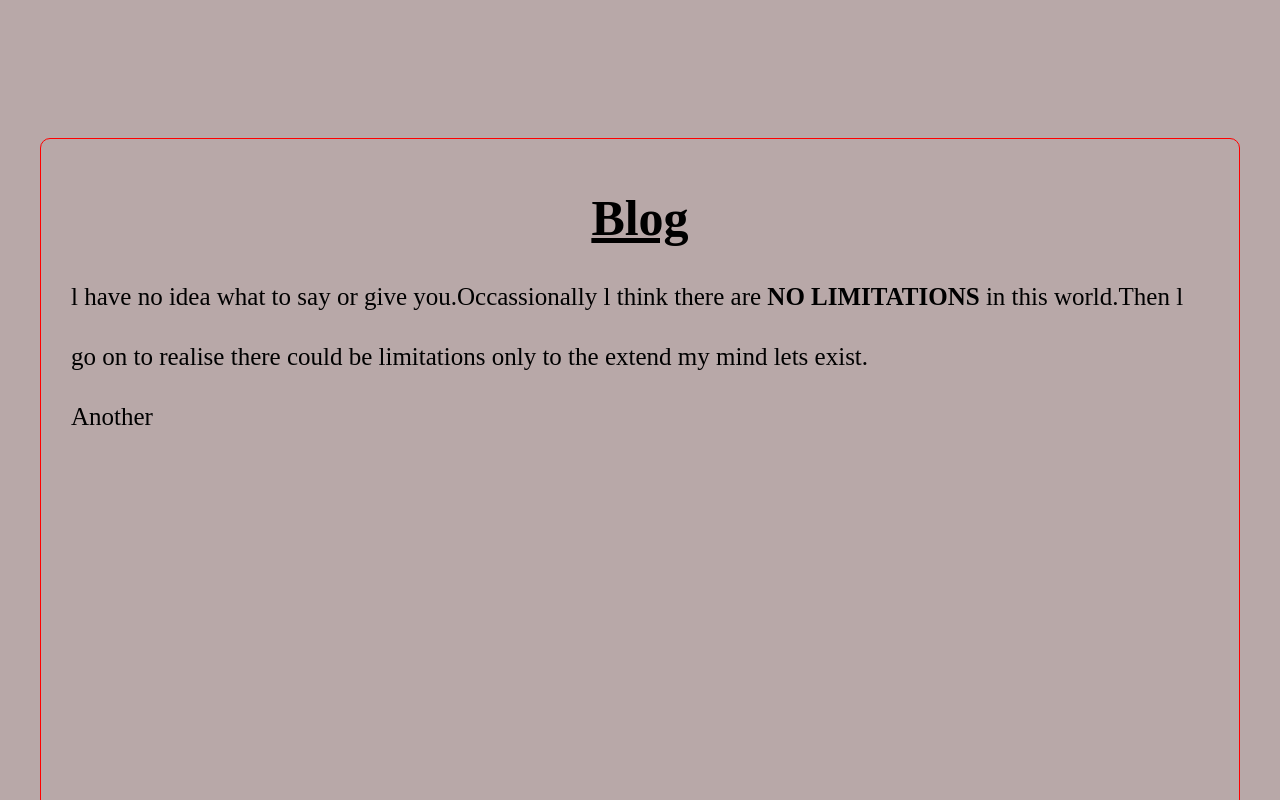
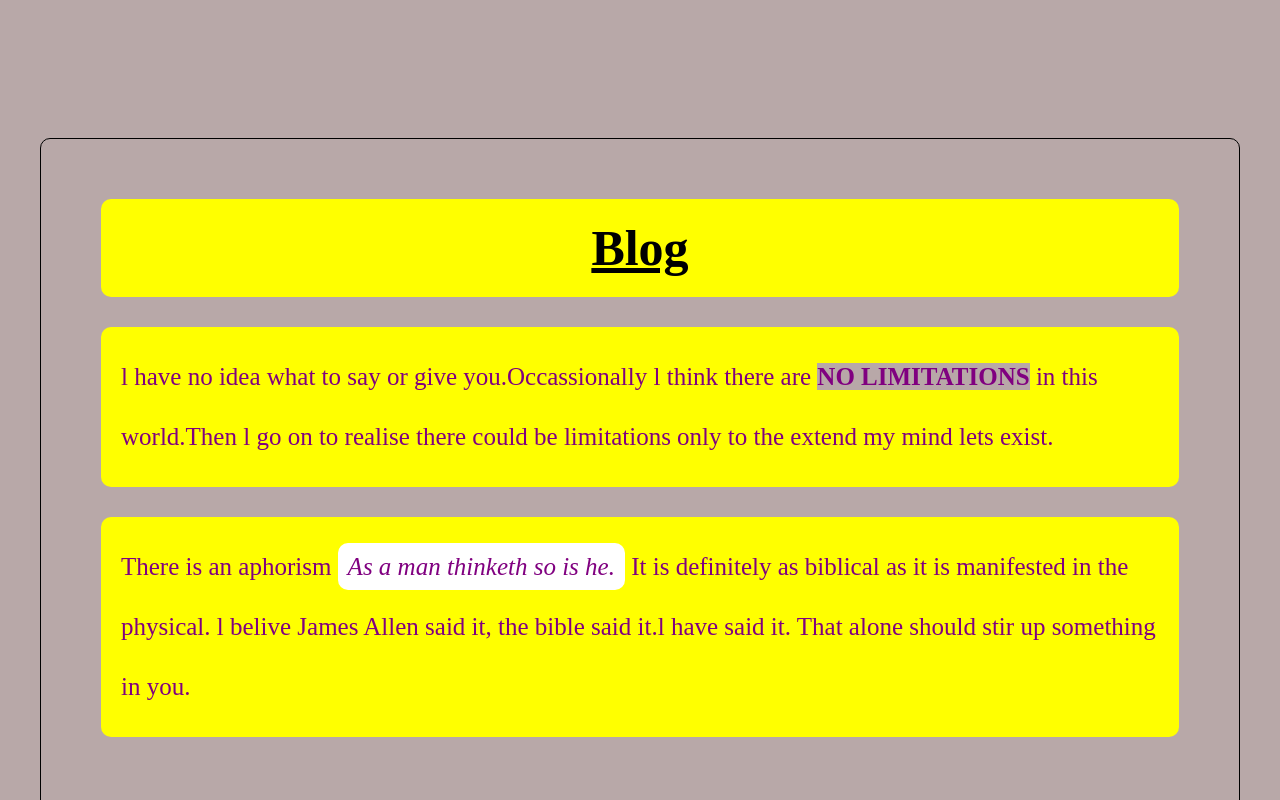
Before and after one commit to Raphiniel/MyPortfolio, a React (Vite) app: page /Footer in a window 1280 px wide. Shown: the part 740-1540 px from the top of the page. Built offline with nearby package versions, Linux system fonts and the light colour scheme.

Commit message:
initial commit

```diff
--- a/src/home/body.css
+++ b/src/home/body.css
@@ -5,7 +5,7 @@
     border-radius: 10px;
     margin-top: 200px;
     margin-bottom: 200px;
-    background-color: greenyellow;
+    /* background-color: yellow; */
     min-height: 100vh;
 
     h1{
@@ -14,7 +14,7 @@
         margin-bottom: 40px;
         text-decoration: underline;
         text-align: center;
-        color: red;
+        color: black;
     }
 }
 .about {
@@ -33,7 +33,7 @@
         margin-bottom: 40px;
         text-decoration: underline;
         text-align: center;
-        color: red;
+        color: black;
     }
 
     p {
@@ -41,7 +41,8 @@
         overflow: auto;
         padding: 10px;
         line-height: 50px;
-        background-color: aqua;
+        /* background-color: aqua; */
+        background-color: yellow;
         margin-right: 5px;
         border-radius: 5px;
         margin-bottom: 50px;
@@ -53,22 +54,39 @@
     }
 }
 .blog{
-    border: solid 1px red;
+    border: solid 1px black;
     margin: 40px;
     padding:30px;
     border-radius: 10px;
     margin-bottom: 300px;
     min-height: 100vh;
+    /* background-color: rgb(199, 110, 110); */
 
     h1{
         font-size: 50px;
         text-align: center;
         padding: 20px;
         text-decoration: underline;
+        background-color: yellow;
+        margin: 30px;
+        padding: 20px;
+        border-radius: 10px;
     }
     p{
         font-size: 25px;
         line-height: 60px;
+        color: purple;
+        border-radius: 10px;
+        background-color: yellow;
+        margin: 30px;
+        padding: 20px;
+
+        i{
+            padding: 10px;
+            background-color: white;
+            border-radius: 10px;
+        }
+
     }
 }
 .container {
@@ -115,6 +133,11 @@
             background-color: black;
             color: white;
         } */
+    }
+
+    .leftContainer:nth-child(odd){
+        /* background-color: rgb(206, 91, 91); */
+        background-color: yellow;
     }
 
     .rightContainer{
--- a/src/home/body.jsx
+++ b/src/home/body.jsx
@@ -6,7 +6,7 @@ const Body = () => {
     <div className="blog">
       <h1>Blog</h1>
       <p>l have no idea what to say or give you.Occassionally l think there are <strong > NO LIMITATIONS</strong> in this world.Then l go on to realise there could be limitations only to the extend my mind lets exist.</p>
-      <p>Another </p>
+      <p>There is an aphorism <i>As a man thinketh so is he.</i> It is definitely as biblical as it is manifested in the physical. l belive James Allen said it, the bible said it.l have said it. That alone should stir up something in you. </p>
     </div>
       <div className="container">
         <div className="leftContainer">
```
